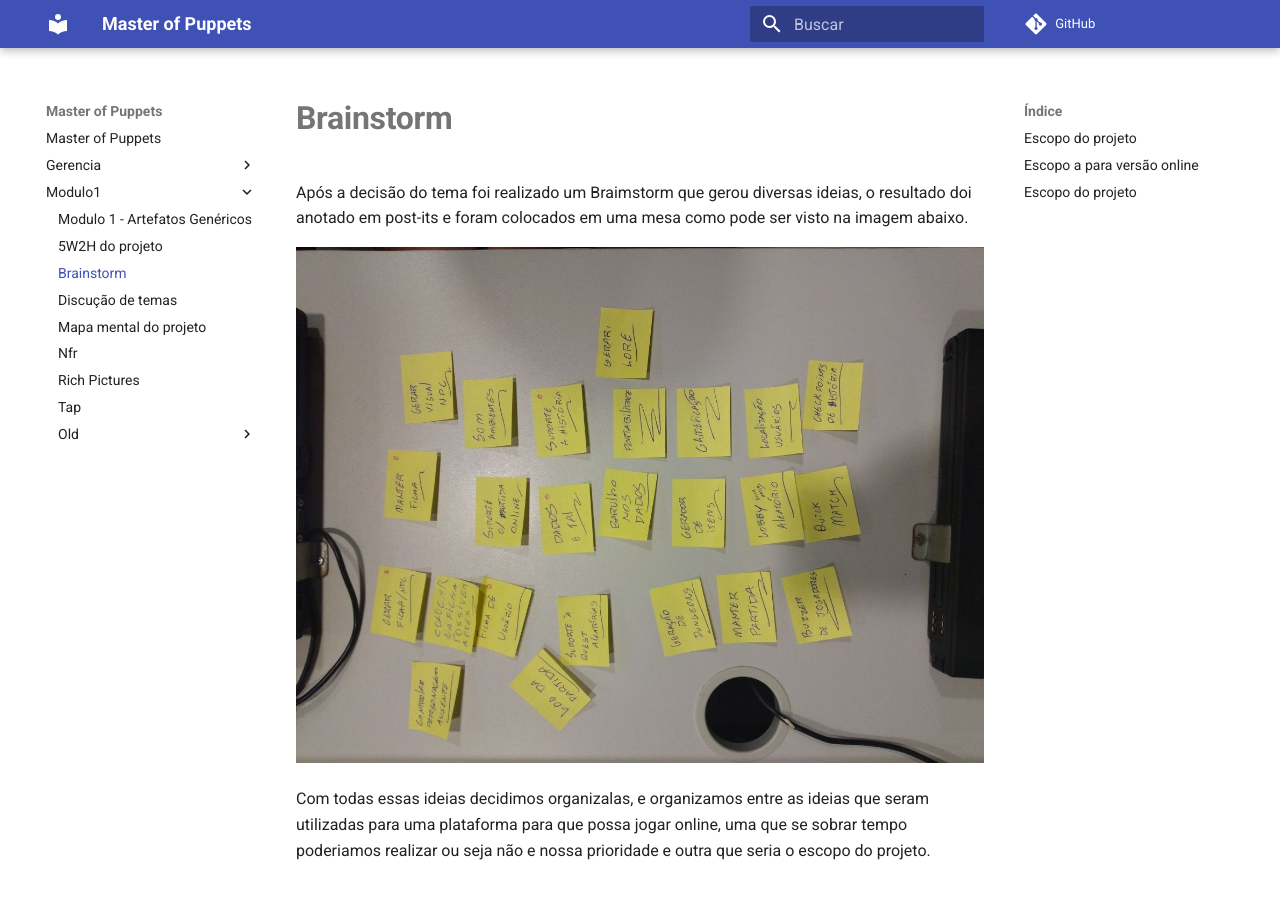
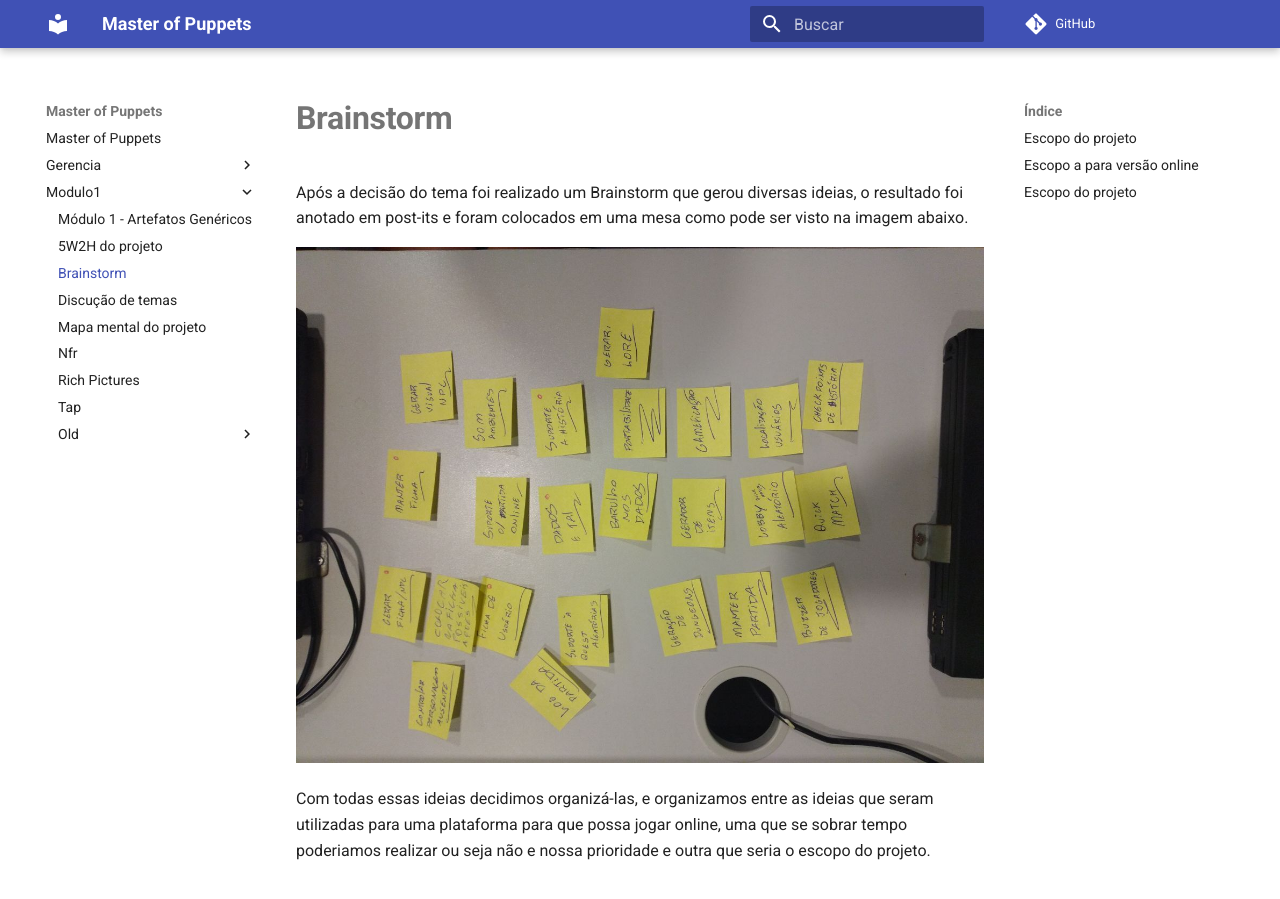
Before and after one commit to desenho-de-software-2019-02/Documentation, an MkDocs documentation site: the page built from docs/modulo1/brainstorm.md, in a window 1280 px wide and 900 px high. Built offline with MkDocs 1.6.1 and Material for MkDocs 9.7.7, drawn with Linux system fonts in a browser that asks for light colours; comment, search, counter and statistics services are not loaded.

Commit message:
Fixes typos

```diff
--- a/docs/modulo1/brainstorm.md
+++ b/docs/modulo1/brainstorm.md
@@ -1,10 +1,10 @@
 # **Brainstorm**
 
-Após a decisão do tema foi realizado um Braimstorm que gerou diversas ideias, o resultado doi anotado em post-its e foram colocados em uma mesa como pode ser visto na imagem abaixo.
+Após a decisão do tema foi realizado um Brainstorm que gerou diversas ideias, o resultado foi anotado em post-its e foram colocados em uma mesa como pode ser visto na imagem abaixo.
 
 ![Resultado Brainstorm ](./../img/resultado_brainstorm.jpg)
 
-Com todas essas ideias decidimos organizalas, e organizamos entre as ideias que seram utilizadas para uma plataforma para que possa jogar online, uma que se sobrar tempo poderiamos realizar ou seja não e nossa prioridade e outra que seria o escopo do projeto.
+Com todas essas ideias decidimos organizá-las, e organizamos entre as ideias que seram utilizadas para uma plataforma para que possa jogar online, uma que se sobrar tempo poderiamos realizar ou seja não e nossa prioridade e outra que seria o escopo do projeto.
 
 ## Escopo do projeto
 
--- a/docs/modulo1/index.md
+++ b/docs/modulo1/index.md
@@ -1,4 +1,4 @@
-# Modulo 1 - Artefatos Genéricos
+# Módulo 1 - Artefatos Genéricos
 
 [Discução do Tema](./discucao_tema.md)
 
```
Also changed, not shown: docs/index.md (+1 -1 lines).
